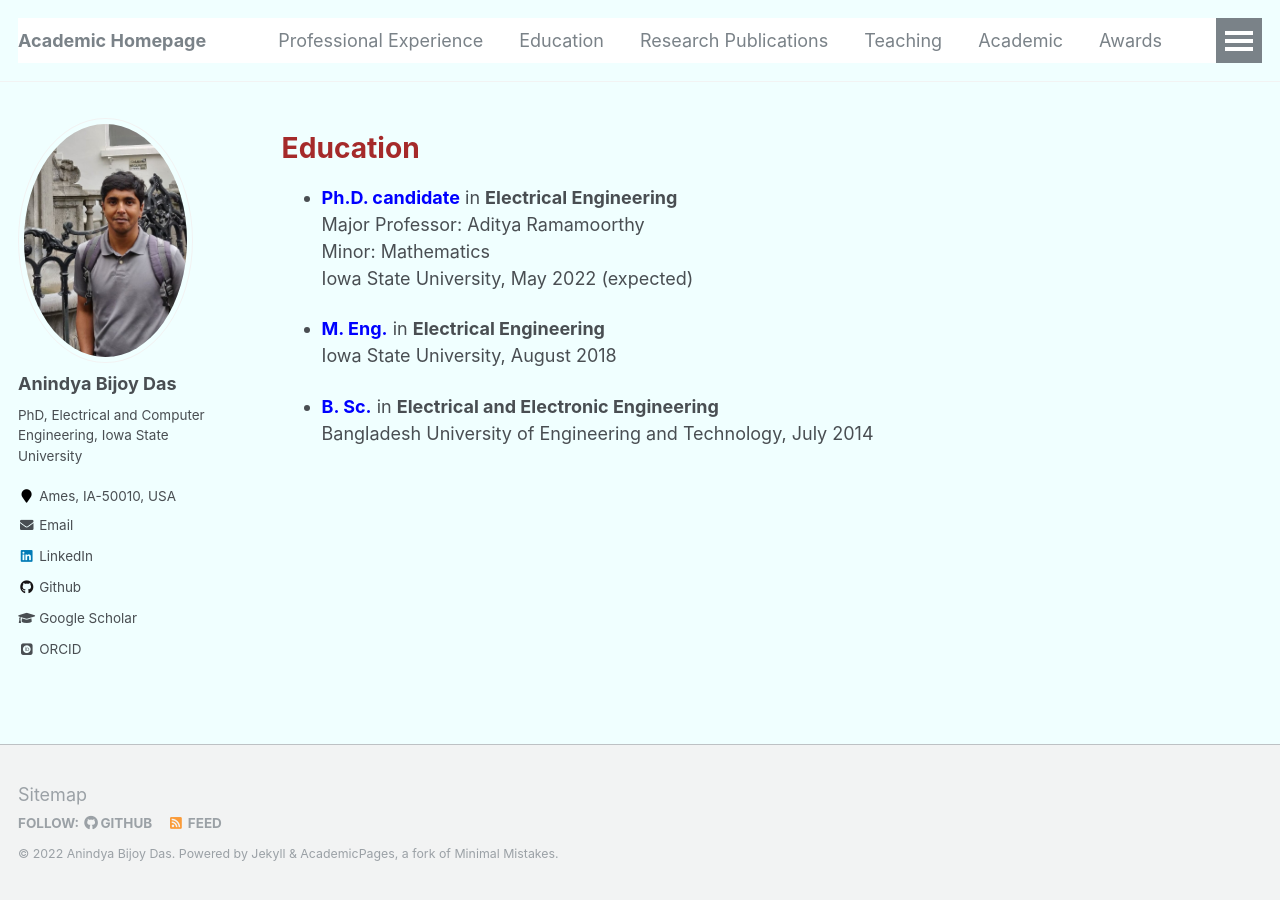
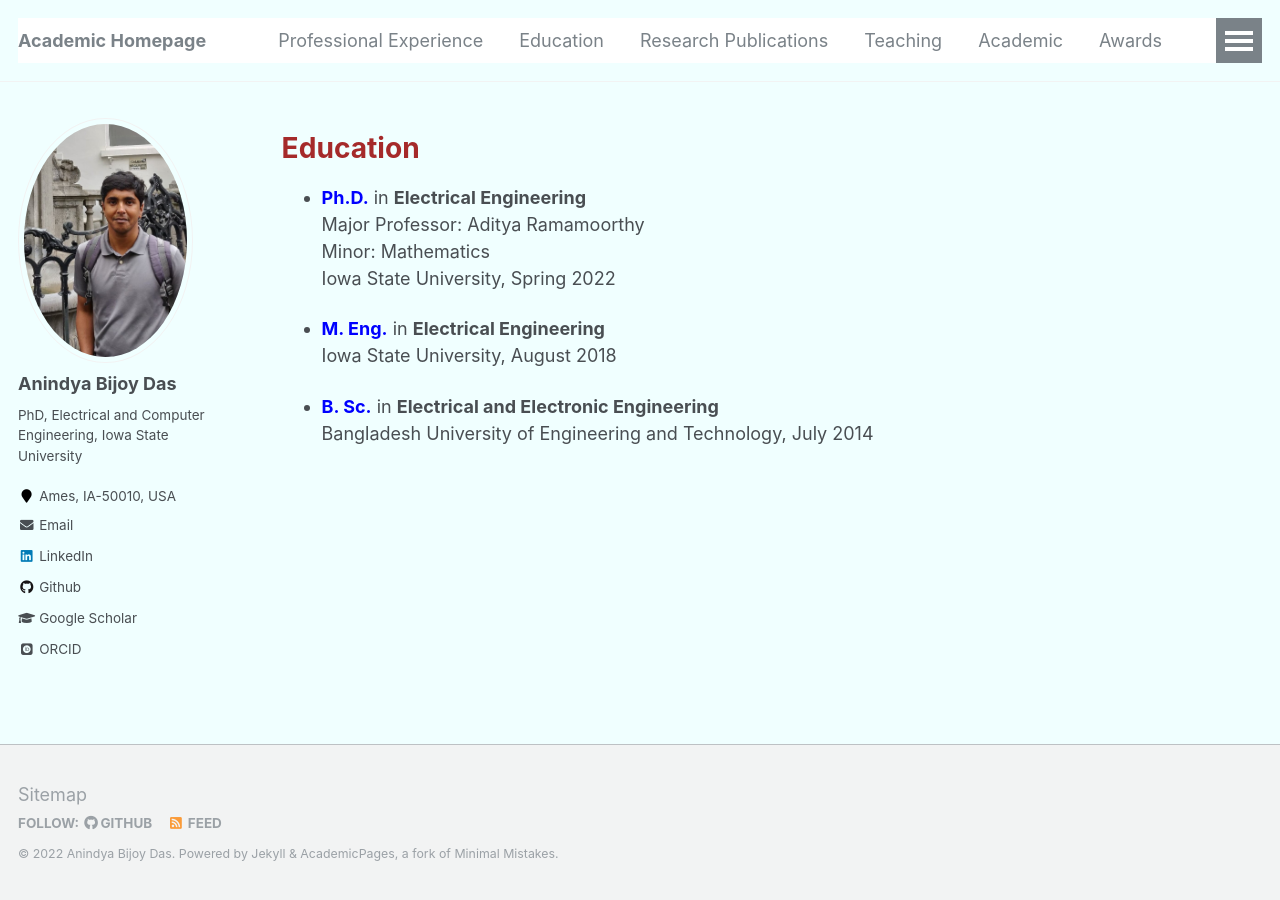
Before and after one commit to anindyabijoydas/portfolio, a Jekyll site: the page built from _pages/education.md, in a window 1280 px wide. Built offline with Jekyll 4.4.1, drawn with Linux system fonts in a browser that asks for light colours; some web fonts are replaced.

Commit message:
Update education.md

```diff
--- a/_pages/education.md
+++ b/_pages/education.md
@@ -14,7 +14,7 @@ redirect_from:
 
 <span style="color:brown">**Education**</span>
 ======
-* <span style="color:blue">**Ph.D. candidate**</span> in **Electrical Engineering** <br /> Major Professor: Aditya Ramamoorthy <br /> Minor: Mathematics <br /> Iowa State University, May 2022 (expected)
+* <span style="color:blue">**Ph.D.**</span> in **Electrical Engineering** <br /> Major Professor: Aditya Ramamoorthy <br /> Minor: Mathematics <br /> Iowa State University, Spring 2022
 
 * <span style="color:blue">**M. Eng.**</span> in **Electrical Engineering** <br /> Iowa State University, August 2018
 
```
